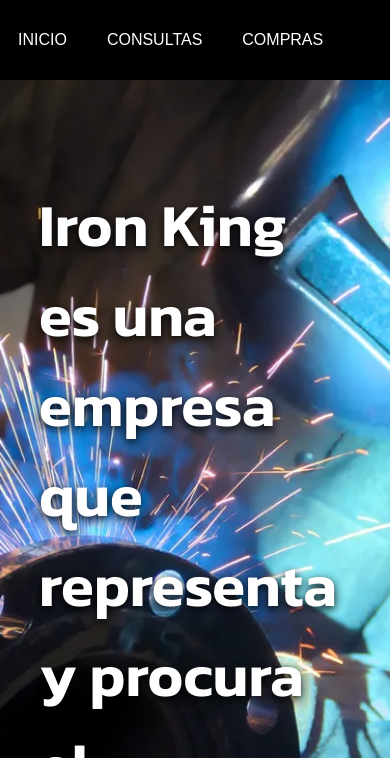
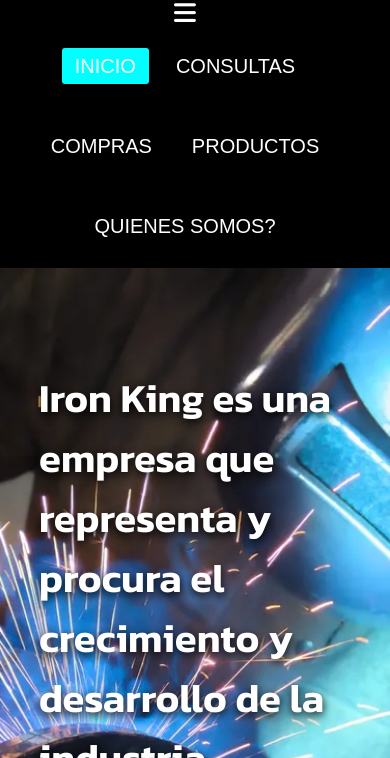
Before and after one commit to santipace/PreEntrega2-Pace, a plain HTML site: page index.html in a window 390 px wide. Shown: the top 758 px of the page. Drawn offline with nearby package versions, Linux system fonts and the light colour scheme.

Commit message:
Modifique lo que es media query de 540px version mobile, mejore lo que es la barra de navegacion y trate de agregar menu hamburguesa

```diff
--- a/css/styles.css
+++ b/css/styles.css
@@ -7,6 +7,7 @@
 }
 
 nav{
+
     background: black;
     height: 80px;
     width: 100%;
@@ -184,8 +185,9 @@ h2{
 }
 
 .logo{
-    height:70px;
-    width: 70px;
+    height: 70px;
+    width:70px;
+
 }
 
 
@@ -212,9 +214,7 @@ h2{
     text-align: center;
 }
 
-/* .barra-nav{
 
-} */
 
 @media only screen and (max-width: 540px){
     .contenedor-grid{
@@ -227,10 +227,73 @@ h2{
 
     }
 
-    /* .barra-nav{
+    .articulacion-texto{
+        font-size: 40px;
+    }
 
-        flex: 0 0 50% 0;
+    .bar-btn{
+        font-size: 25px;
+        color: #fff;
+        margin-right: 20px;
+        cursor: pointer;
+    }
 
-        max-width: 100%;
+
+
+    nav{
+        display: inline-table;
+        width: 100%;
+        height: 0vh;
+        top: 50px;
+        background-color: black;
+        text-align: center;
+        transition: all .5s;
+
+    }
+
+
+
+    /* .boton{
+        display: none;
+        line-height: 30px;
+        margin: 50px 0;
+        transition: all .5s;
+
     } */
+
+
+    .menu li a{
+
+        line-height: 30px;
+        margin: 50px 0;
+        transition: all .5s;
+        color: #fff;
+        font-size: 20px;
+
+
+
+    }
+
+    /* .menu li a.active, nav .menu li a:hover{
+        color: rgb(red, green, blue);
+    } */
+
+    #check{
+        display: none;
+    }
+
+     #check:checked 	∼ .menu{
+        height: 100vh;
+    }
+
+     #check:checked ∼ .menu li {
+        display: block;
+    }
+
+    .videito{
+        margin: auto;
+        width:475px;
+        height:341px;
+    }
+
 }
--- a/index.html
+++ b/index.html
@@ -23,13 +23,18 @@
                 <img src="./assets/img/logito.png" alt="" class="logo">
             </a>
         </div>
+            <input type="checkbox" id="check">
+            <label for="check" class="bar-btn">
+                <i class="fa-solid fa-bars"></i>
+            </label>
+
         <ul class="menu">
-            <li><a href="#">INICIO</a></li>
+            <li class="boton"><a class="active" href="#">INICIO</a></li>
             <!-- <li><a href="./web-demopt2/donde-estamos.html">DONDE ESTAMOS</a></li> -->
-            <li><a href="./web-demopt2/consulta.html">CONSULTAS</a></li>
-            <li><a href="./web-demopt2/compras.html">COMPRAS</a></li>
-            <li><a href="./web-demopt2/productos.html">PRODUCTOS</a></li>
-            <li><a href="./web-demopt2/acerca-sobre-nosotros.html">QUIENES SOMOS?</a></li>
+            <li class="boton"><a href="./web-demopt2/consulta.html">CONSULTAS</a></li>
+            <li class="boton"><a href="./web-demopt2/compras.html">COMPRAS</a></li>
+            <li class="boton"><a href="./web-demopt2/productos.html">PRODUCTOS</a></li>
+            <li class="boton"><a href="./web-demopt2/acerca-sobre-nosotros.html">QUIENES SOMOS?</a></li>
         </ul>
     </nav>
     <main>
```
Also changed, not shown: web-demopt2/acerca-sobre-nosotros.html (+3 -2 lines).
